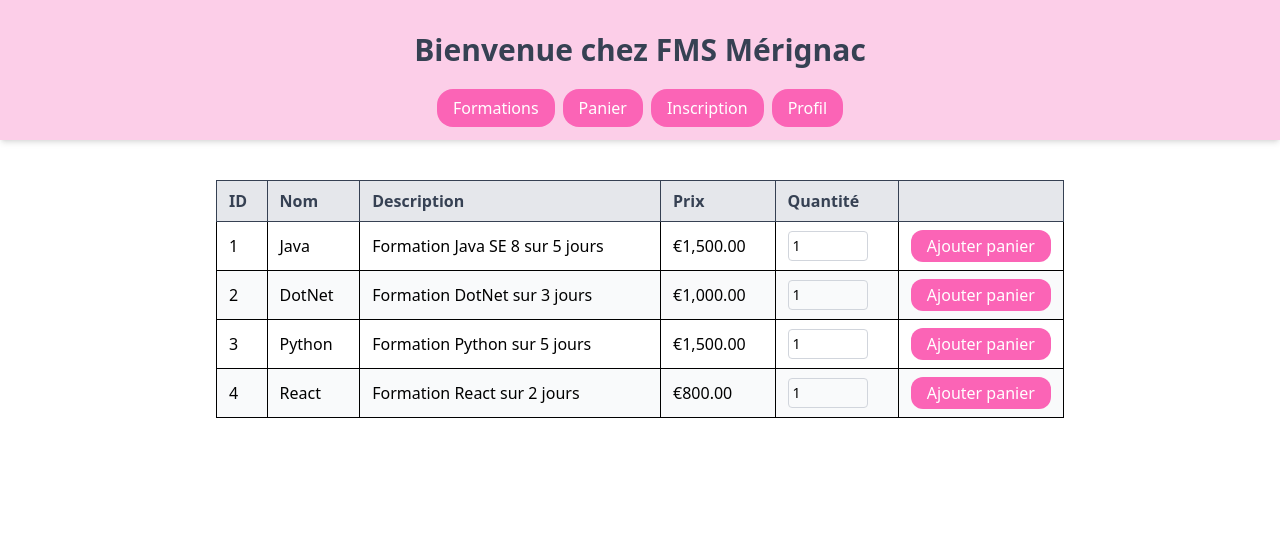
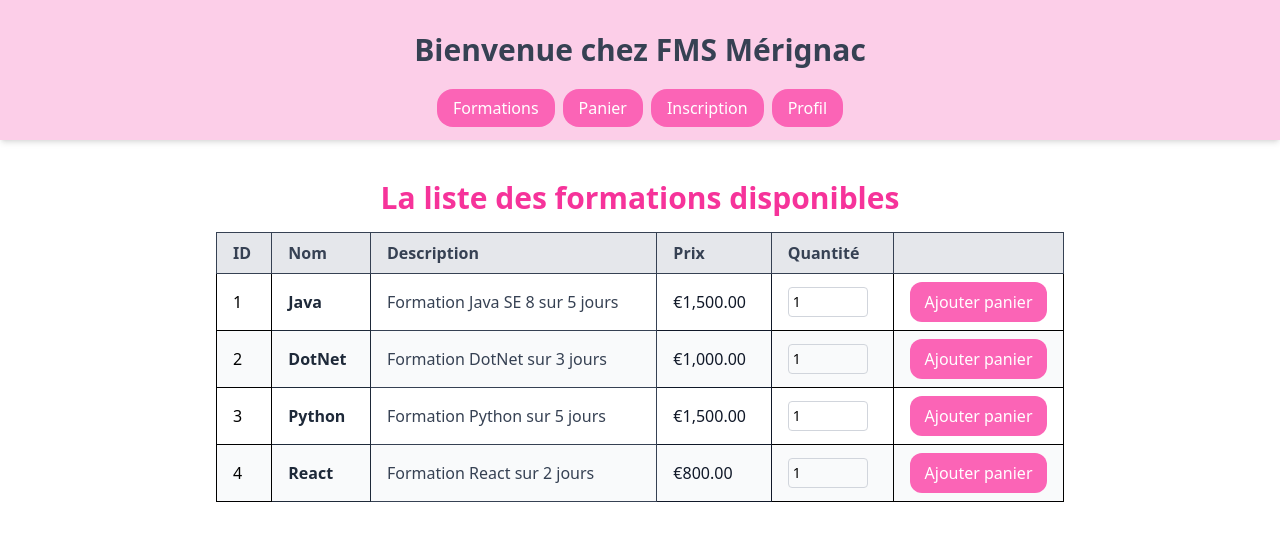
Before and after one commit to AmandineGrardLaurent/trainings-front-app, an Angular app: page /trainings in a window 1280 px wide. Shown: the top 540 px of the page. Built offline with nearby package versions, Linux system fonts and the light colour scheme.

Commit message:
feat: enhance trainings component layout and styling

```diff
--- a/src/app/components/trainings/trainings.component.html
+++ b/src/app/components/trainings/trainings.component.html
@@ -1,41 +1,46 @@
 <div class="p-6 max-w-4xl mx-auto">
   <!-- <button
     (click)="displayTrainings()"
-    class="mb-4 px-4 py-2 bg-pink-400 text-white rounded-3xl hover:bg-pink-500 transition"
+    class="mb-6 px-4 py-2 bg-pink-400 text-white rounded-3xl hover:bg-pink-500 transition"
   >
     Formations
   </button> -->
 
   @if (listTrainings?.length) {
-    <table class="w-full">
+    <h2 class="text-3xl font-bold mb-4 text-pink-500 text-center">
+      La liste des formations disponibles
+    </h2>
+    <table class="w-full border-collapse">
       <thead>
         <tr class="bg-gray-200 text-gray-700">
-          <th class="border px-3 py-2 text-left">ID</th>
-          <th class="border px-3 py-2 text-left">Nom</th>
-          <th class="border px-3 py-2 text-left">Description</th>
-          <th class="border px-3 py-2 text-left">Prix</th>
-          <th class="border px-3 py-2 text-left">Quantité</th>
-          <th class="border px-3 py-2 text-left"></th>
+          <th class="border px-4 py-2 text-left">ID</th>
+          <th class="border px-4 py-2 text-left">Nom</th>
+          <th class="border px-4 py-2 text-left">Description</th>
+          <th class="border px-4 py-2 text-left">Prix</th>
+          <th class="border px-4 py-2 text-left">Quantité</th>
+          <th class="border px-4 py-2 text-left"></th>
         </tr>
       </thead>
       <tbody>
         @for (training of listTrainings; track training.id) {
-          <tr class="even:bg-gray-50 hover:bg-pink-100 transition">
-            <td class="border px-3 py-2">{{ training.id }}</td>
-            <td class="border px-3 py-2">{{ training.name }}</td>
-            <td class="border px-3 py-2">{{ training.description }}</td>
-            <td class="border px-3 py-2">{{ training.price | currency: 'EUR' }}</td>
-            <td class="border px-3 py-2">
+          <tr class="even:bg-gray-50 hover:bg-pink-50 transition">
+            <td class="border px-4 py-2">{{ training.id }}</td>
+            <td class="border px-4 py-2 font-semibold text-gray-800">{{ training.name }}</td>
+            <td class="border px-4 py-2 text-gray-700">{{ training.description }}</td>
+            <td class="border px-4 py-2 font-medium text-gray-900">
+              {{ training.price | currency: 'EUR' }}
+            </td>
+            <td class="border px-4 py-2">
               <input
                 type="number"
                 [value]="training.quantity"
                 (input)="training.quantity = $any($event.target).valueAsNumber"
-                class="w-20 p-1 text-sm border border-gray-300 rounded"
+                class="w-20 p-1 text-sm border border-gray-300 rounded focus:outline-none focus:ring-2 focus:ring-pink-400"
               />
             </td>
-            <td class="border px-3 py-2">
+            <td class="border px-4 py-2">
               <button
-                class="w-full p-1 bg-pink-400 text-white rounded-xl hover:bg-pink-500 transition"
+                class="w-full p-2 bg-pink-400 text-white rounded-xl hover:bg-pink-500 transition font-medium"
                 (click)="addToCart(training)"
               >
                 Ajouter panier
@@ -46,6 +51,6 @@
       </tbody>
     </table>
   } @else {
-    <p class="text-gray-500 italic mt-2">Aucune formation existante</p>
+    <p class="text-gray-500 italic mt-4 text-center">Aucune formation existante</p>
   }
 </div>
```
